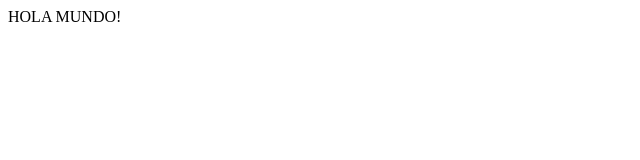
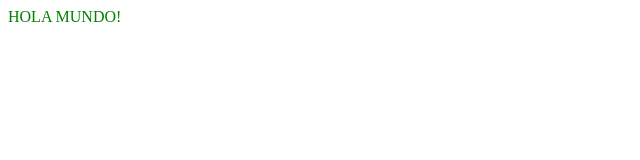
Before and after one commit to ander-vieira/ander-vieira.github.io, a plain HTML site: page index.html in a window 1280 px wide. Shown: the full height of the page, 0-640 px from the left. Drawn offline with Linux system fonts and the light colour scheme.

Commit message:
Add basic template

```diff
--- a/index.html
+++ b/index.html
@@ -1,6 +1,7 @@
 <html>
 	<head>
 		<title>NUTRIAS ESPACIALES</title>
+		<link rel="stylesheet" href="main.css" />
 	</head>
 	<body>
 		HOLA MUNDO!
--- /dev/null
+++ b/main.css
@@ -0,0 +1,3 @@
+body {
+	color: green;
+}
```
Also changed, not shown: 1 other file.
